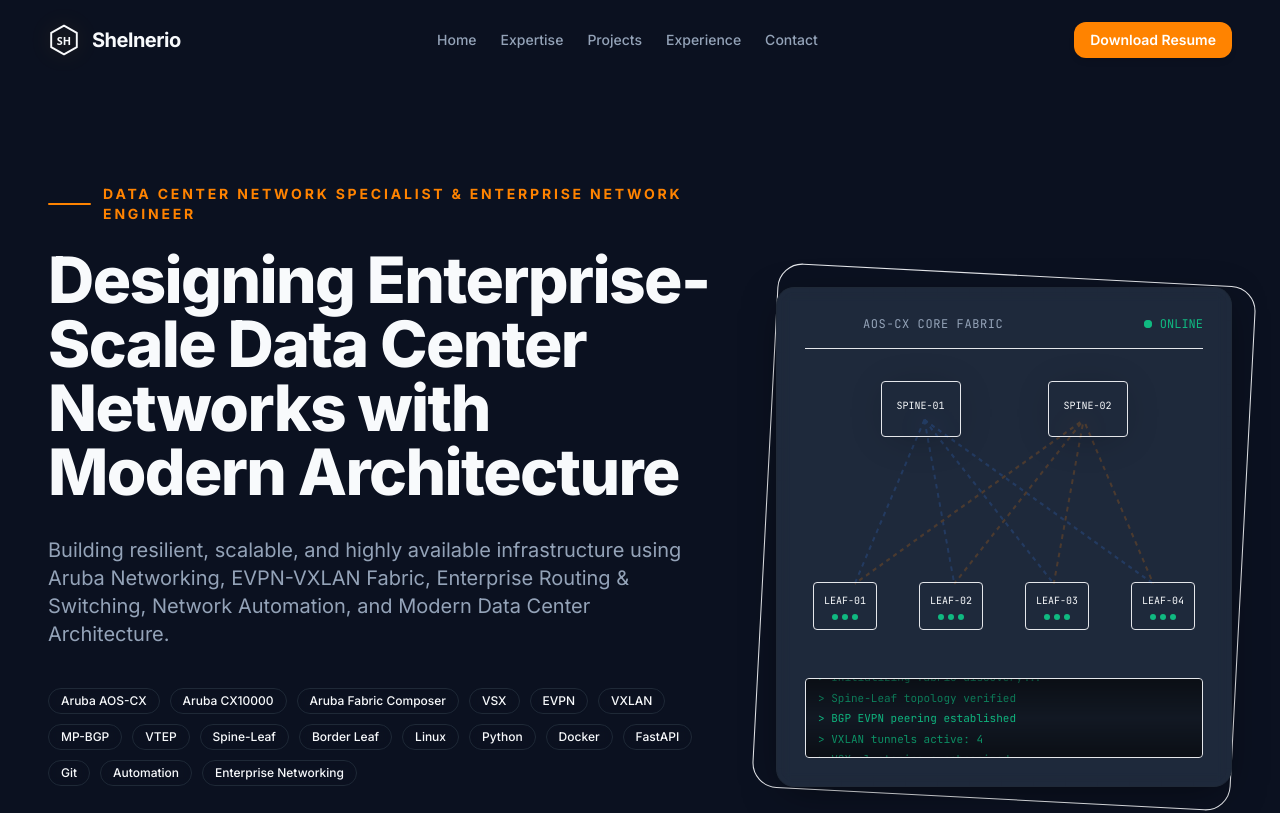
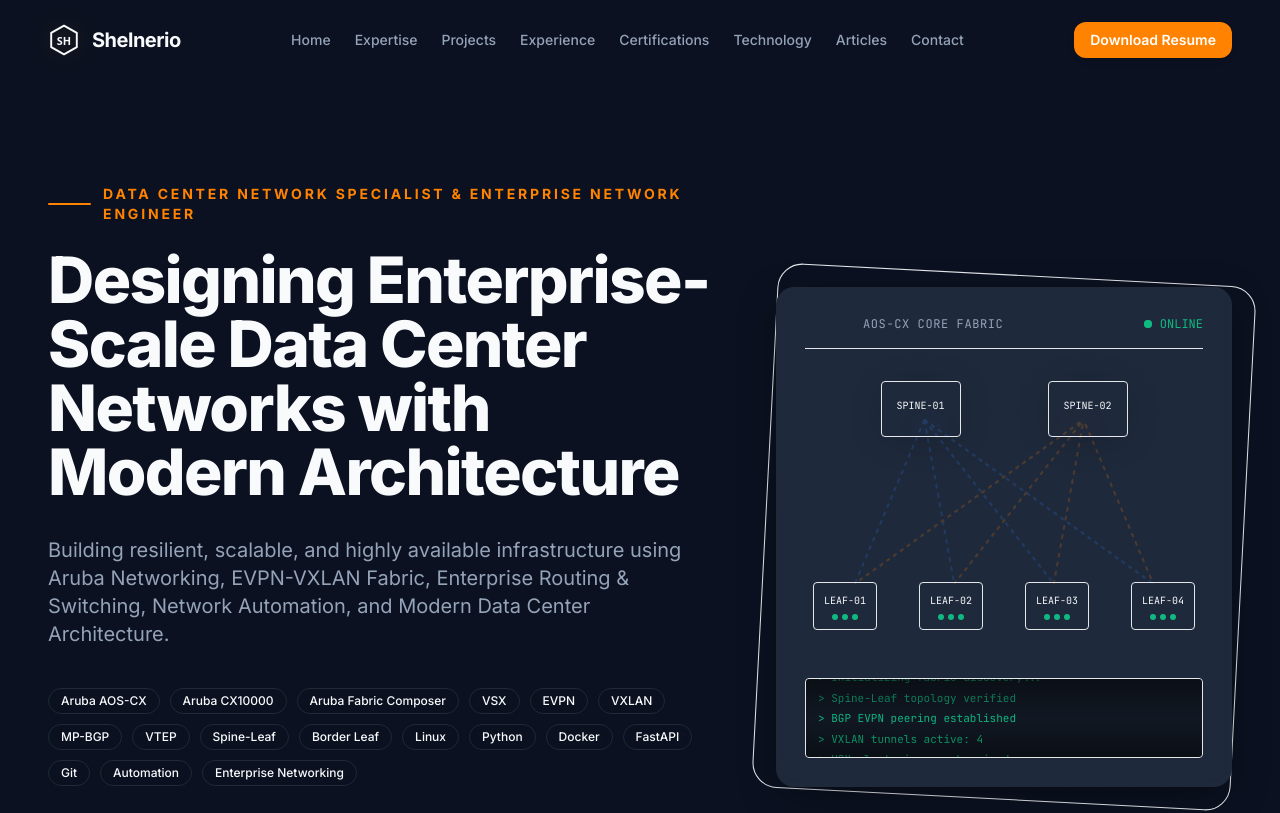
Before and after one commit to shelner8/portofolio, a Next.js app: page / in a window 1280 px wide. Shown: the top 813 px of the page. Built offline with nearby package versions, Linux system fonts and the light colour scheme; no server answers.

Commit message:
content(navigation): restore balanced navigation menu while omitting About for a cleaner scroll experience

```diff
--- a/src/data/footer.ts
+++ b/src/data/footer.ts
@@ -9,7 +9,6 @@
     { name: "Experience", href: "#experience" },
     { name: "Certifications", href: "#certifications" },
     { name: "Articles", href: "/articles" },
-    { name: "About", href: "#about" },
     { name: "Resume", href: "/resume.pdf" },
     { name: "Contact", href: "#contact" },
   ],
--- a/src/data/navigation.ts
+++ b/src/data/navigation.ts
@@ -3,5 +3,8 @@
   { name: "Expertise", href: "/#expertise" },
   { name: "Projects", href: "/#projects" },
   { name: "Experience", href: "/#experience" },
+  { name: "Certifications", href: "/#certifications" },
+  { name: "Technology", href: "/technology" },
+  { name: "Articles", href: "/#articles" },
   { name: "Contact", href: "/#contact" },
 ];
```
Also changed, not shown: 1 other file (tests, documents, lock files or other folders).
